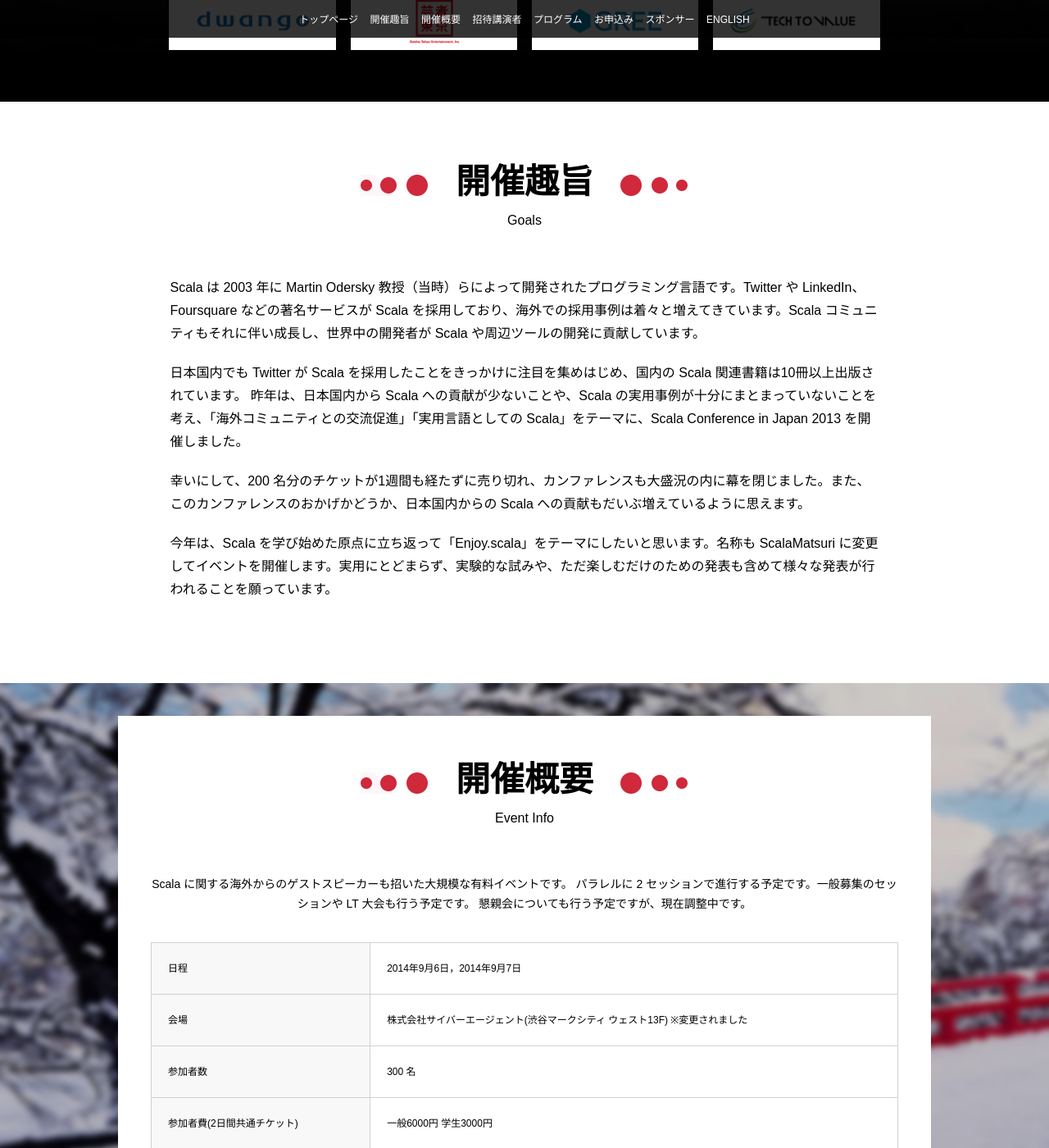
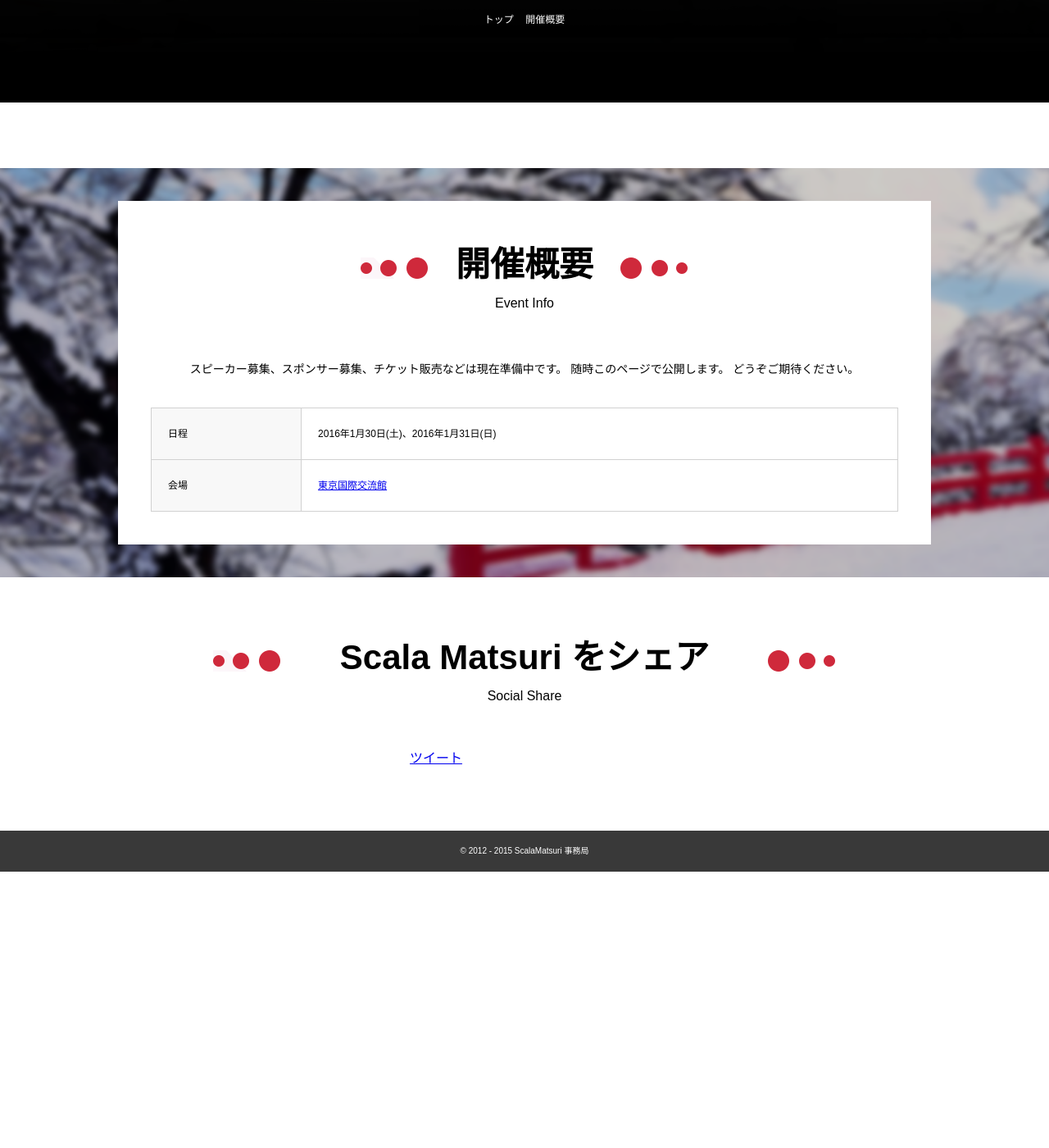
Before and after one commit to scalajp/2016.scalamatsuri.org, a Jekyll site: the page index.html, which Jekyll copies as it is, in a window 1280 px wide and 1400 px high, scrolled down 601 px. Shown: the whole window at 82% size. Built offline with Jekyll 4.4.1, drawn with Linux system fonts in a browser that asks for light colours; a script that is not in the unit is left out; comment, search, counter and statistics services are not loaded; after the commit the page ends 1664 px from its top, so only the background shows below that; some of the changed text lies outside the part shown.

Commit message:
Commentted out not prepared sections

```diff
--- a/index.html
+++ b/index.html
@@ -2,27 +2,25 @@
 <html>
 <head>
 	<meta charset="UTF-8">
-	<title>Scala Conference in Japan 2016｜日本最大級の Scala のカンファレンス</title>
-    <meta name="description" content="「Enjoy.scala」をテーマに、日本最大級の Scala のカンファレンスが開催されます。">
+	<title>ScalaMatsuri 2016｜日本最大級の Scala のカンファレンス</title>
+    <meta name="description" content="Scala をテーマに日本最大級のカンファレンスが開催されます。">
     <meta name="keywords" content="Scala,スカラ,カンファレンス,2016">
 
-    <!-- http://quadrajapan.com/test/scala/ を http://xxxxxxx.com/ など本番のURLに差し替えてください。 -->
-
-    <meta property="og:title" content="Scala Conference in Japan 2016｜日本最大級の Scala のカンファレンス" />
+    <meta property="og:title" content="ScalaMatsuri 2016｜日本最大級の Scala カンファレンス" />
 	<meta property="og:type" content="website" />
-	<meta property="og:url" content="http://quadrajapan.com/test/scala/" />
-	<meta property="og:image" content="http://quadrajapan.com/test/scala/img/common/img_repre2.png" />
-	<meta property="og:site_name" content="Scala Conference in Japan 2016｜日本最大級の Scala のカンファレンス" />
+	<meta property="og:url" content="http://scalamatsuri.org/" />
+	<meta property="og:image" content="http://scalamatsuri.org/img/common/img_repre2.png" />
+	<meta property="og:site_name" content="ScalaMatsuri 2016｜日本最大級の Scala のカンファレンス" />
 	<meta property="og:locale" content="ja_JP" />
-	<meta property="og:description" content="「Enjoy.scala」をテーマに、日本最大級の Scala のカンファレンスが開催されます。" />
+	<meta property="og:description" content="Scala をテーマに日本最大級のカンファレンスが開催されます。" />
 
     <meta name="twitter:card" content="summary_large_image">
 	<meta name="twitter:site" content="">
 	<meta name="twitter:creator" content="">
-	<meta name="twitter:url" content="http://quadrajapan.com/test/scala/">
-	<meta name="twitter:title" content="Scala Conference in Japan 2016｜日本最大級の Scala のカンファレンス">
-	<meta name="twitter:description" content="「Enjoy.scala」をテーマに、日本最大級の Scala のカンファレンスが開催されます。">
-	<meta name="twitter:image" content="http://quadrajapan.com/test/scala/img/common/img_repre2.png">
+	<meta name="twitter:url" content="http://scalamatsuri.org/">
+	<meta name="twitter:title" content="ScalaMatsuri 2016｜日本最大級の Scala のカンファレンス">
+	<meta name="twitter:description" content="Scala をテーマに日本最大級のカンファレンスが開催されます。">
+	<meta name="twitter:image" content="http://scalamatsuri.org/img/common/img_repre2.png">
 
     <link href="css/common.css" rel="stylesheet" type="text/css">
 	<script type="text/javascript" src="js/jquery.js"></script>
@@ -107,33 +105,43 @@
 		<header class="mainHeader">
 			<nav class="gnav pcVer">
 				<ul class="clearfix">
-					<li><a href="#top">トップページ</a></li>
+					<li><a href="#top">トップ</a></li>
+					<!--
 					<li><a href="#intro">開催趣旨</a></li>
+					-->
 					<li><a href="#info">開催概要</a></li>
+					<!--
 					<li><a href="#gues">招待講演者</a></li>
 					<li><a href="#prog">プログラム</a></li>
 					<li><a href="#inq">お申込み</a></li>
 					<li><a href="#sp">スポンサー</a></li>
 					<li><a href="#">ENGLISH</a></li>
+					-->
 				</ul>
 			</nav>
 			<nav class="gnav smVer">
 				<p class="gnavSmClick"><img src="img/common/icon_menu.png"></p>
 				<ul class="clearfix smVerGnav">
-					<li><a href="#top">トップページ</a></li>
+					<li><a href="#top">トップ</a></li>
+					<!--
 					<li><a href="#intro">開催趣旨</a></li>
+					-->
 					<li><a href="#info">開催概要</a></li>
+					<!--
 					<li><a href="#gues">招待講演者</a></li>
 					<li><a href="#prog">プログラム</a></li>
 					<li><a href="#inq">お申込み</a></li>
 					<li><a href="#sp">スポンサー</a></li>
+					-->
 				</ul>
 			</nav>
 		</header>
 
 		<section class="mainVis">
 
+			<!--
 			<p class="smVer linkLang"><a href="#">&raquo;&ensp;ENGLISH</a></p>
+			-->
 
 			<ul class="snsBtnArea clearfix">
 						<li class="btnpocket">
@@ -157,32 +165,38 @@
 								<a href="https://twitter.com/share" class="twitter-share-button" data-via="" data-count="none">Tweet</a>
 <script>!function(d,s,id){var js,fjs=d.getElementsByTagName(s)[0],p=/^http:/.test(d.location)?'http':'https';if(!d.getElementById(id)){js=d.createElement(s);js.id=id;js.src=p+'://platform.twitter.com/widgets.js';fjs.parentNode.insertBefore(js,fjs);}}(document, 'script', 'twitter-wjs');</script>
 							</li>
-							<li><div class="fb-like" data-href="http://quadrajapan.com/test/scala/" data-layout="button" data-action="like" data-show-faces="true" data-share="false"></div></li>
+							<li><div class="fb-like" data-href="http://scalamatsuri.org/" data-layout="button" data-action="like" data-show-faces="true" data-share="false"></div></li>
 						</ul>
 
 
 			<div class="mainVisInner">
 
-				<h1><img src="img/common/img_main_txt.png" alt="Scala Conference in Japan 2014" /></h1>
-				<p class="timeData">2016<span>年</span>1<span>月</span>下旬</p>
+				<h1><img src="img/common/img_main_txt.png" alt="ScalaMatsuri 2014" /></h1>
+				<p class="timeData">
+					2016<span>年</span>1<span>月</span>30〜31<span>日</span></p>
 				<p class="txtData">
-					「Enjoy.scala」をテーマに、<br>
-					日本最大級の Scala のカンファレンスが開催されます。</p>
+					Scala をテーマにした<br>
+					日本最大級のカンファレンスが開催されます。</p>
 				<div class="logoArea">
 					<h2 class="clearfix">
+						&nbsp; <!-- <- スポンサーコメントイン時に消す
 						<span class="ttlSpAreaTop">プラチナ・スポンサー</span>
 						<span class="linelSpAreaTop"><img src="img/common/ttl_main_line.png" alt="" /></span>
 						<span class="linerSpAreaTop"><img src="img/common/ttl_main_line.png" alt="" /></span>
+						-->
 					</h2>
 					<ul class="clearfix">
+						<li style="height: 78px;"></li><!-- <- スポンサーコメントイン時に消す
 						<li><a href="#"><img src="img/common/sp_logo1.png" alt="" /></a></li>
 						<li><a href="#"><img src="img/common/sp_logo2.png" alt="" /></a></li>
 						<li><a href="#"><img src="img/common/sp_logo3.png" alt="" /></a></li>
 						<li><a href="#"><img src="img/common/sp_logo4.png" alt="" /></a></li>
+						-->
 					</ul>
 				</div>
 			</div>
 		</section>
+		<!--
 		<section class="sectionStyle7 smVer topBannerArea">
 			<div class="sectionStyle7Inner">
 				<article class="spBox">
@@ -196,8 +210,9 @@
 				</article>
 			</div>
 		</section>
+		-->
 
-
+<!--
 		<section class="sectionStyle1" id="intro">
 			<div class="sectionStyle1Inner">
 				<header class="sectionHeadArea">
@@ -210,13 +225,13 @@
 				</header>
 				<div class="txtBlock">
 					<p>Scala は 2003 年に Martin Odersky 教授（当時）らによって開発されたプログラミング言語です。Twitter や LinkedIn、Foursquare などの著名サービスが Scala を採用しており、海外での採用事例は着々と増えてきています。Scala コミュニティもそれに伴い成長し、世界中の開発者が Scala や周辺ツールの開発に貢献しています。</p>
-					<p>日本国内でも Twitter が Scala を採用したことをきっかけに注目を集めはじめ、国内の Scala 関連書籍は10冊以上出版されています。 昨年は、日本国内から Scala への貢献が少ないことや、Scala の実用事例が十分にまとまっていないことを考え、「海外コミュニティとの交流促進」「実用言語としての Scala」をテーマに、Scala Conference in Japan 2013 を開催しました。</p>
+					<p>日本国内でも Twitter が Scala を採用したことをきっかけに注目を集めはじめ、国内の Scala 関連書籍は10冊以上出版されています。 昨年は、日本国内から Scala への貢献が少ないことや、Scala の実用事例が十分にまとまっていないことを考え、「海外コミュニティとの交流促進」「実用言語としての Scala」をテーマに、ScalaMatsuri 2013 を開催しました。</p>
 					<p>幸いにして、200 名分のチケットが1週間も経たずに売り切れ、カンファレンスも大盛況の内に幕を閉じました。また、このカンファレンスのおかげかどうか、日本国内からの Scala への貢献もだいぶ増えているように思えます。</p>
 					<p>今年は、Scala を学び始めた原点に立ち返って「Enjoy.scala」をテーマにしたいと思います。名称も ScalaMatsuri に変更してイベントを開催します。実用にとどまらず、実験的な試みや、ただ楽しむだけのための発表も含めて様々な発表が行われることを願っています。</p>
 				</div>
 			</div>
 		</section>
-
+-->
 
 		<section class="sectionStyle2" id="info">
 			<div class="sectionStyle2Inner">
@@ -229,16 +244,28 @@
 					<p class="subTtlSm">Event Info</p>
 				</header>
 				<div class="contArea">
+					<!--
 					<p>Scala に関する海外からのゲストスピーカーも招いた大規模な有料イベントです。 パラレルに 2 セッションで進行する予定です。一般募集のセッションや LT 大会も行う予定です。 懇親会についても行う予定ですが、現在調整中です。</p>
+					-->
+					<p>
+						スピーカー募集、スポンサー募集、チケット販売などは現在準備中です。
+						随時このページで公開します。
+						どうぞご期待ください。
+					</p>
 					<table>
 						<tr>
 							<th>日程</th>
-							<td>2014年9月6日，2014年9月7日</td>
+							<td>2016年1月30日(土)、2016年1月31日(日)</td>
 						</tr>
 						<tr>
 							<th>会場</th>
-							<td>株式会社サイバーエージェント(渋谷マークシティ ウェスト13F) ※変更されました</td>
+							<td>
+								<a href="http://www.jasso.go.jp/tiec/plazaheisei.html" target="_blank">
+									東京国際交流館
+								</a>
+							</td>
 						</tr>
+						<!--
 						<tr>
 							<th>参加者数</th>
 							<td>300 名</td>
@@ -247,12 +274,13 @@
 							<th>参加者費(2日間共通チケット)</th>
 							<td>一般6000円 学生3000円</td>
 						</tr>
+						-->
 					</table>
 				</div>
 			</div>
 		</section>
 
-
+<!--
 		<section class="sectionStyle3" id="gues">
 			<header class="sectionHeadArea">
 				<h2 class="clearfix">
@@ -285,8 +313,9 @@
 				</article>
 			</div>
 		</section>
+-->
 
-
+<!--
 		<section class="sectionStyle4" id="prog">
 			<header class="sectionHeadArea">
 				<h2 class="clearfix">
@@ -315,7 +344,6 @@
 							<li class="btn3space"><span>開場C</span></li>
 						</ul>
 					</nav>
-
 
 					<div class="prog1table">
 						<p>1日目 カンファレンス(2パラレルセッション) 8時入場開始 21時終了予定</p>
@@ -704,6 +732,7 @@
 				</div>
 			</div>
 		</section>
+-->
 
 
 
@@ -718,7 +747,7 @@
 			</header>
 			<div>
 				<ul class="snsBtnArea snsBtnAreaMiddle clearfix">
-							<li><div class="fb-like" data-href="http://quadrajapan.com/test/scala/" data-layout="box_count" data-action="like" data-show-faces="true" data-share="false"></div></li>
+							<li><div class="fb-like" data-href="http://scalamatsuri.org/" data-layout="box_count" data-action="like" data-show-faces="true" data-share="false"></div></li>
 							<li>
 								<!-- +1 ボタン を表示したい位置に次のタグを貼り付けてください。 -->
 								<div class="g-plusone" data-size="tall"></div>
@@ -747,6 +776,7 @@
 
 
 
+<!--
 		<section class="sectionStyle6" id="inq">
 			<header class="sectionHeadArea">
 				<h2 class="clearfix">
@@ -754,15 +784,16 @@
 					<span class="ttlSubLLeft"><img src="img/common/ttl_dotsw_left.png"></span>
 					<span class="ttlSubLRight"><img src="img/common/ttl_dotsw_right.png"></span>
 				</h2>
-				<p class="subTtlSm">contact</p>
+				<p class="subTtlSm">Registration</p>
 			</header>
 			<div class="inqBox">
 				<a class="doorkeeper-registration-widget" href="http://scalaconfjp.doorkeeper.jp/events/13535">Scala Matsuri 2014</a><script src="http://widgets.doorkeeper.jp/w/widget.js"></script>
 			</div>
 		</section>
+-->
 
 
-
+<!--
 		<section class="sectionStyle7" id="sp">
 			<header class="sectionHeadArea">
 				<h2 class="clearfix">
@@ -820,13 +851,12 @@
 				</article>
 			</div>
 		</section>
-
+-->
 
 		<footer class="mainFooter">
 			<p>&copy; 2012 - 2015 ScalaMatsuri 事務局</p>
 		</footer>
 
-
 	</div>
 </body>
 </html>
```
